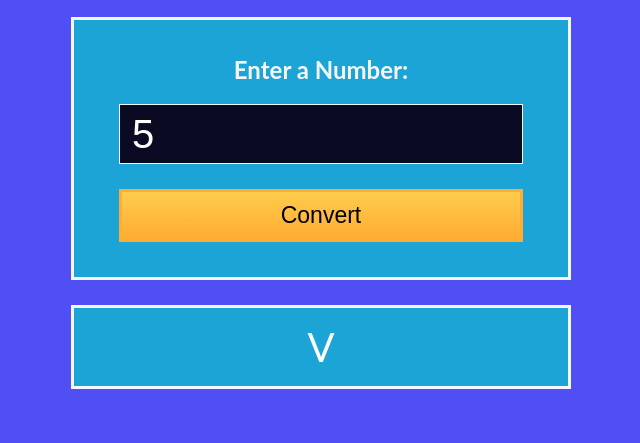
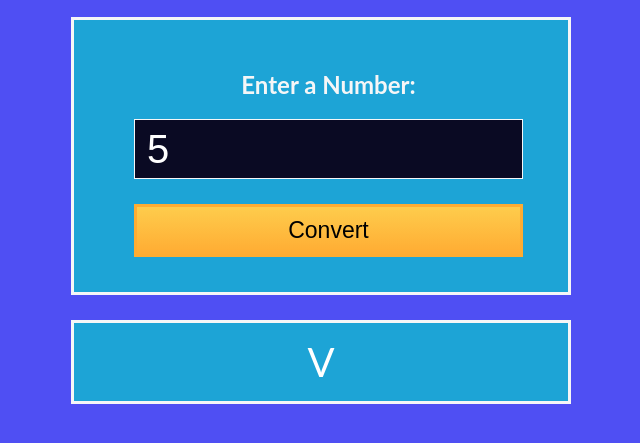
Before and after one commit to Sharifarezaie/Roman-converter-project, a plain HTML site: page index.html in a window 1280 px wide. Both pictures are taken after typing "5" into the empty fields and a click on the button "Convert". Shown: the part 155-598 px from the top of the page, without its empty margins (319-959 px from the left). Drawn offline with Linux system fonts and the light colour scheme.

Commit message:
modify styles.css and script.js for linters issues

```diff
--- a/script.js
+++ b/script.js
@@ -1,8 +1,7 @@
-
 const convertButton = document.getElementById('convert-btn');
 const output = document.getElementById('output');
 
-const convertToRoman = num => {
+const convertToRoman = (num) => {
   const ref = [
     ['M', 1000],
     ['CM', 900],
@@ -16,11 +15,11 @@ const convertToRoman = num => {
     ['IX', 9],
     ['V', 5],
     ['IV', 4],
-    ['I', 1]
+    ['I', 1],
   ];
   const res = [];
 
-  ref.forEach(function (arr) {
+  ref.forEach((arr) => {
     while (num >= arr[1]) {
       res.push(arr[0]);
       num -= arr[1];
@@ -56,15 +55,6 @@ const clearOutput = () => {
   output.classList.remove('alert');
 };
 
-form.addEventListener('submit', e => {
-  e.preventDefault();
-  updateUI();
-});
-
-convertButton.addEventListener('click', () => {
-  updateUI();
-});
-
 const updateUI = () => {
   const numStr = document.getElementById('number').value;
   const int = parseInt(numStr, 10);
@@ -77,3 +67,12 @@ const updateUI = () => {
     output.innerText = convertToRoman(int);
   }
 };
+
+form.addEventListener('submit', (e) => {
+  e.preventDefault();
+  updateUI();
+});
+
+convertButton.addEventListener('click', () => {
+  updateUI();
+});
--- a/styles.css
+++ b/styles.css
@@ -1,4 +1,4 @@
-*{
+* {
   padding: 0;
   margin: 0;
   box-sizing: border-box;
@@ -30,7 +30,7 @@ h1 {
 form {
   color: #f5f6f7;
   margin: auto 25px;
-  padding: 15px auto;
+  padding: 15px 0 0 15px;
   border: 3px solid #f5f6f7;
   text-align: center;
   width: 90%;
@@ -50,11 +50,6 @@ label {
   font-size: 1.5rem;
   margin-bottom: 10px;
   font-weight: bold;
-}
-
-input:focus-visible,
-button:focus-visible {
-  outline: 3px solid #198eee;
 }
 
 input {
@@ -81,6 +76,11 @@ button {
   width: 100%;
 }
 
+input:focus-visible,
+button:focus-visible {
+  outline: 3px solid #198eee;
+}
+
 .output {
   color: white;
   background-color: #1da4d6;
```
